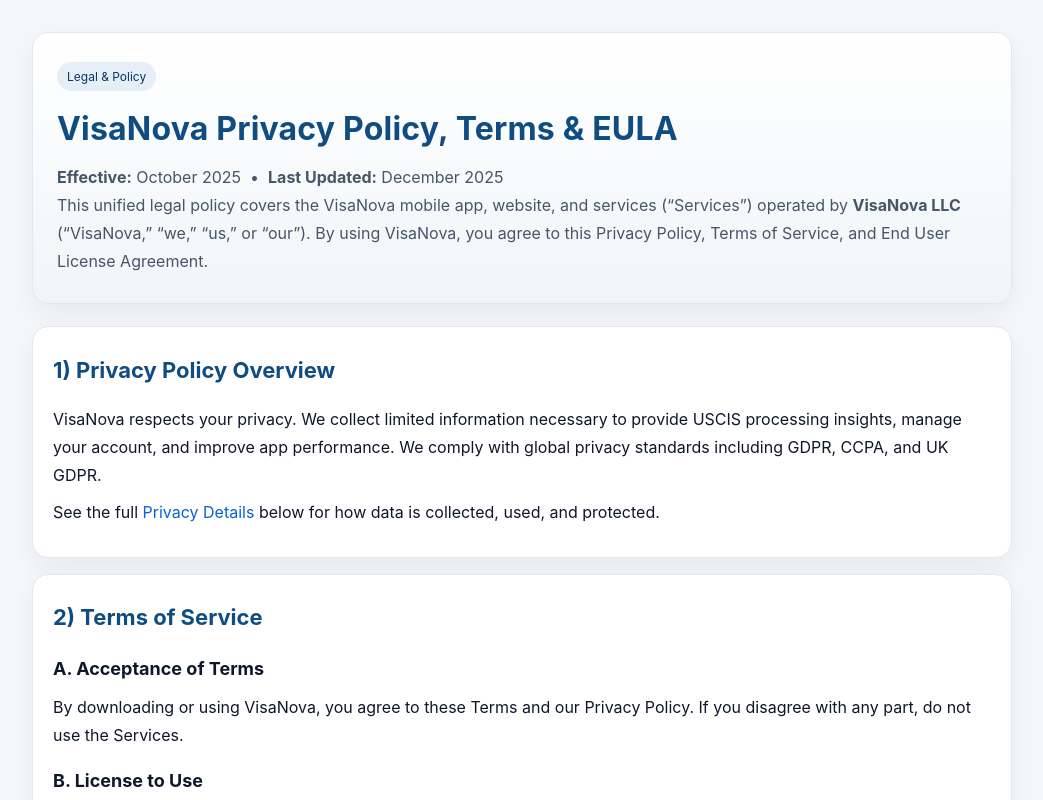
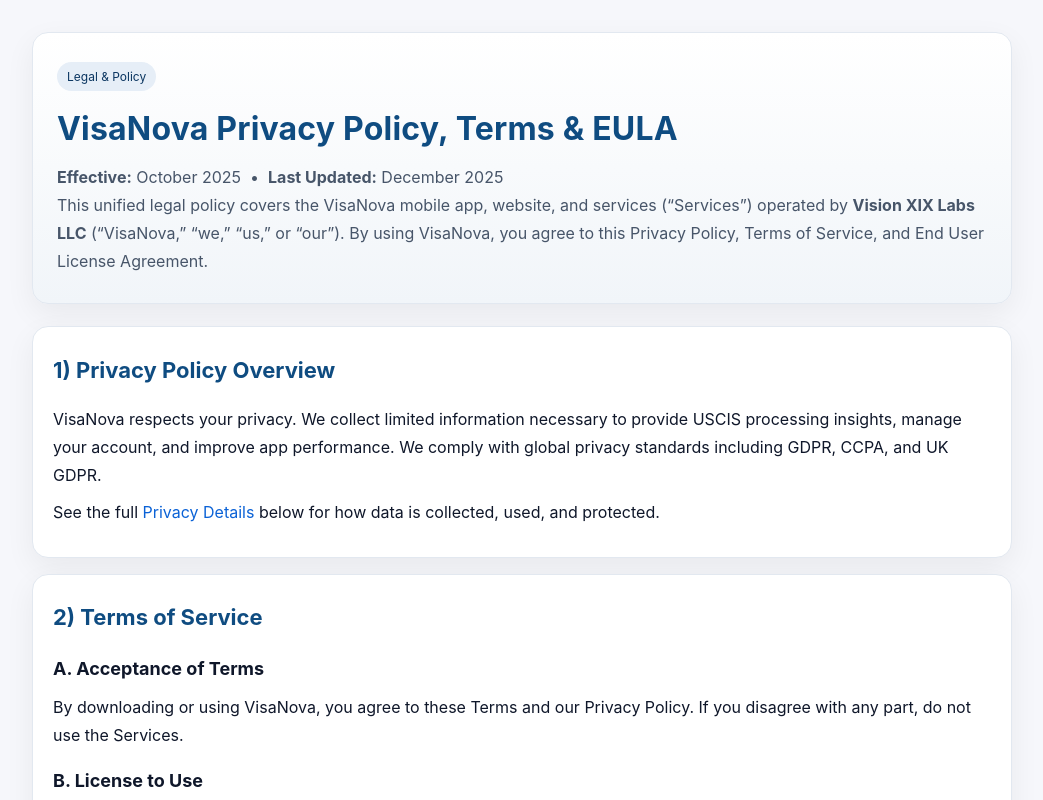
Before and after one commit to sahme209/vision19-privacy-policy, a plain HTML site: page index.html in a window 1280 px wide. Shown: the top 800 px of the page, without its empty margins (118-1161 px from the left). Drawn offline with Linux system fonts and the light colour scheme.

Commit message:
Update index.html

```diff
--- a/index.html
+++ b/index.html
@@ -51,7 +51,7 @@
       <span class="badge">Legal & Policy</span>
       <h1>VisaNova Privacy Policy, Terms & EULA</h1>
       <p class="meta"><strong>Effective:</strong> October 2025 &nbsp;•&nbsp; <strong>Last Updated:</strong> December 2025</p>
-      <p class="meta">This unified legal policy covers the VisaNova mobile app, website, and services (“Services”) operated by <strong>VisaNova LLC</strong> (“VisaNova,” “we,” “us,” or “our”). By using VisaNova, you agree to this Privacy Policy, Terms of Service, and End User License Agreement.</p>
+      <p class="meta">This unified legal policy covers the VisaNova mobile app, website, and services (“Services”) operated by <strong>Vision XIX Labs LLC</strong> (“VisaNova,” “we,” “us,” or “our”). By using VisaNova, you agree to this Privacy Policy, Terms of Service, and End User License Agreement.</p>
     </header>
 
     <main>
@@ -98,7 +98,7 @@
         <h2>3) End User License Agreement (EULA)</h2>
         <p>This EULA is between you and VisaNova (not Apple or Google). It governs your use of the VisaNova mobile application downloaded from any app store.</p>
         <ul>
-          <li><strong>Ownership:</strong> All rights, title, and interest in the VisaNova app and content belong to VisaNova LLC.</li>
+          <li><strong>Ownership:</strong> All rights, title, and interest in the VisaNova app and content belong to Vision XIX Labs LLC.</li>
           <li><strong>License:</strong> You receive a personal, non-transferable right to install and use the app on devices you own or control.</li>
           <li><strong>Restrictions:</strong> You may not distribute, sublicense, rent, reverse engineer, or copy any portion of the software.</li>
           <li><strong>App Store Terms:</strong> Your use must comply with Apple’s or Google’s store terms. Apple and Google are not responsible for the app’s functionality, support, or legal claims.</li>
@@ -152,7 +152,7 @@
 
       <section id="contact">
         <h2>6) Contact Information</h2>
-        <p><strong>VisaNova LLC</strong><br/>Atlanta, Georgia, USA<br/>
+        <p><strong>Vision XIX Labs LLC</strong><br/>Atlanta, Georgia, USA<br/>
           Email: <a href="mailto:support@visionxixlabs.com">support@visionxixlabs.com</a> &nbsp;|&nbsp;
           Privacy: <a href="mailto:privacy@visionxixlabs.com">privacy@visionxixlabs.com</a>
         </p>
@@ -166,7 +166,7 @@
     </main>
 
     <footer>
-      <p>© 2025 VisaNova LLC • All rights reserved</p>
+      <p>© 2025 Vision XIX Labs LLC • All rights reserved</p>
     </footer>
   </div>
 </body>
```
